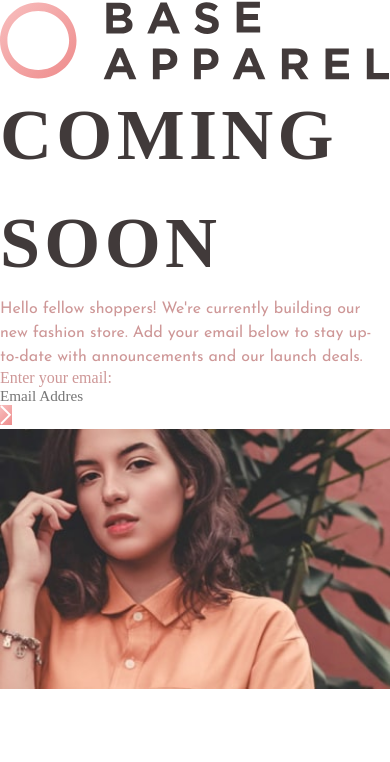
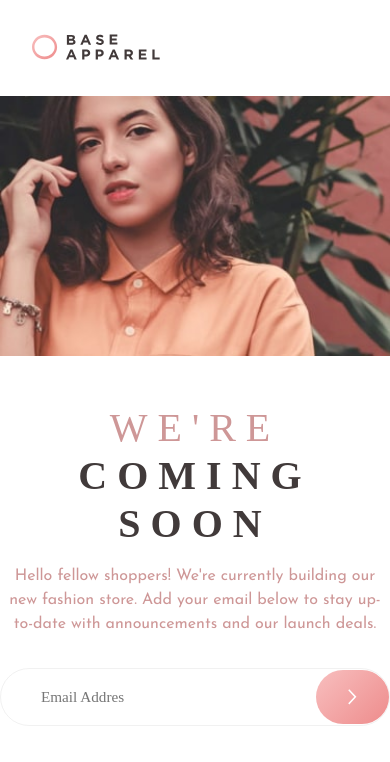
Before and after one commit to 3eze3/base-appaarel-card, a plain HTML site: page dist/index.html in a window 390 px wide. Drawn offline with Linux system fonts and the light colour scheme; a web font is replaced by a local one.

Commit message:
Add the styles for the css

```diff
--- a/dist/css/style.css
+++ b/dist/css/style.css
@@ -20,10 +20,24 @@ body {
 
 h1 {
   font-family: josefin_bold;
-  font-size: 4.5rem;
-  line-height: 1.5em;
-  letter-spacing: 0.06em;
+  font-size: 3.8em;
+  line-height: 1.2em;
+  letter-spacing: 0.25em;
   color: hsl(0deg, 6%, 24%);
+  margin-bottom: 1rem;
+}
+h1::before {
+  content: "WE'RE";
+  display: block;
+  font-family: josefin_light;
+  color: hsl(0deg, 36%, 70%);
+  font-weight: 100;
+}
+@media screen and (max-width: 480px) {
+  h1 {
+    text-align: center;
+    font-size: 2.5em;
+  }
 }
 
 p {
@@ -32,6 +46,11 @@ p {
   line-height: 1.5;
   color: hsl(0deg, 36%, 70%);
   hyphens: manual;
+}
+@media screen and (max-width: 480px) {
+  p {
+    text-align: center;
+  }
 }
 
 form,
@@ -49,6 +68,12 @@ input {
 
 button {
   background-image: linear-gradient(135deg, hsl(0deg, 80%, 86%), hsl(0deg, 74%, 74%));
+  cursor: pointer;
+  transition: 0.1s ease;
+}
+button:hover {
+  box-shadow: 0.1rem 0.1rem 0.2rem hsl(0deg, 74%, 74%), -0.1rem -0.1rem 0.2rem hsl(0deg, 80%, 86%);
+  transition: 0.1s ease;
 }
 
 *,
@@ -68,8 +93,9 @@ button {
 
 img,
 picture {
+  width: 100%;
+  height: 100%;
   max-width: 100%;
-  width: 100%;
   display: block;
   object-fit: cover;
   object-position: center center;
@@ -85,4 +111,102 @@ svg {
   fill: currentColor;
 }
 
+.register {
+  width: 100%;
+  height: 3.65rem;
+  padding-left: 2.5rem;
+  position: relative;
+  display: flex;
+  flex-direction: row;
+  align-items: center;
+  justify-content: space-between;
+  gap: 0;
+  border-radius: 2rem;
+  border: solid rgba(121, 121, 121, 0.1019607843) 1.5px;
+  margin-top: 2rem;
+}
+.register__email {
+  width: 1px;
+  height: 1px;
+  position: absolute;
+  top: 0;
+  left: 0;
+  overflow: hidden;
+}
+.register__input {
+  outline-color: transparent;
+  width: 100%;
+  height: 90%;
+  padding-right: 0.5rem;
+}
+.register__button {
+  padding: 1.2rem 2.8rem;
+  border-radius: 2rem;
+}
+@media screen and (max-width: 480px) {
+  .register__button {
+    padding: 1.2rem 2rem;
+  }
+}
+
+.card {
+  width: 92%;
+  height: 100vh;
+  margin-inline: auto;
+  display: flex;
+  flex-direction: row;
+  align-items: flex-start;
+  justify-content: center;
+  gap: 0;
+}
+@media screen and (max-width: 480px) {
+  .card {
+    display: flex;
+    flex-direction: column-reverse;
+    align-items: center;
+    justify-content: center;
+    gap: 3rem;
+    width: 100%;
+    height: 100%;
+    margin-top: 6rem;
+  }
+}
+.card__content {
+  flex: 60%;
+  padding: 1.9rem 0 0 7rem;
+}
+@media screen and (max-width: 480px) {
+  .card__content {
+    padding: 0rem 0 5rem 0;
+  }
+}
+.card__icon {
+  width: 11rem;
+  margin: 2rem 0 9rem;
+}
+@media screen and (max-width: 480px) {
+  .card__icon {
+    width: 8rem;
+    margin: 0;
+  }
+}
+@media screen and (max-width: 480px) {
+  .card__box {
+    position: absolute;
+    top: 2.1rem;
+    left: 2rem;
+  }
+}
+.card__wrapper {
+  width: 70%;
+}
+@media screen and (max-width: 480px) {
+  .card__wrapper {
+    width: 100%;
+  }
+}
+.card__ilustration {
+  flex: 45%;
+}
+
 /*# sourceMappingURL=style.css.map */
```
Also changed, not shown: 1 other file.
